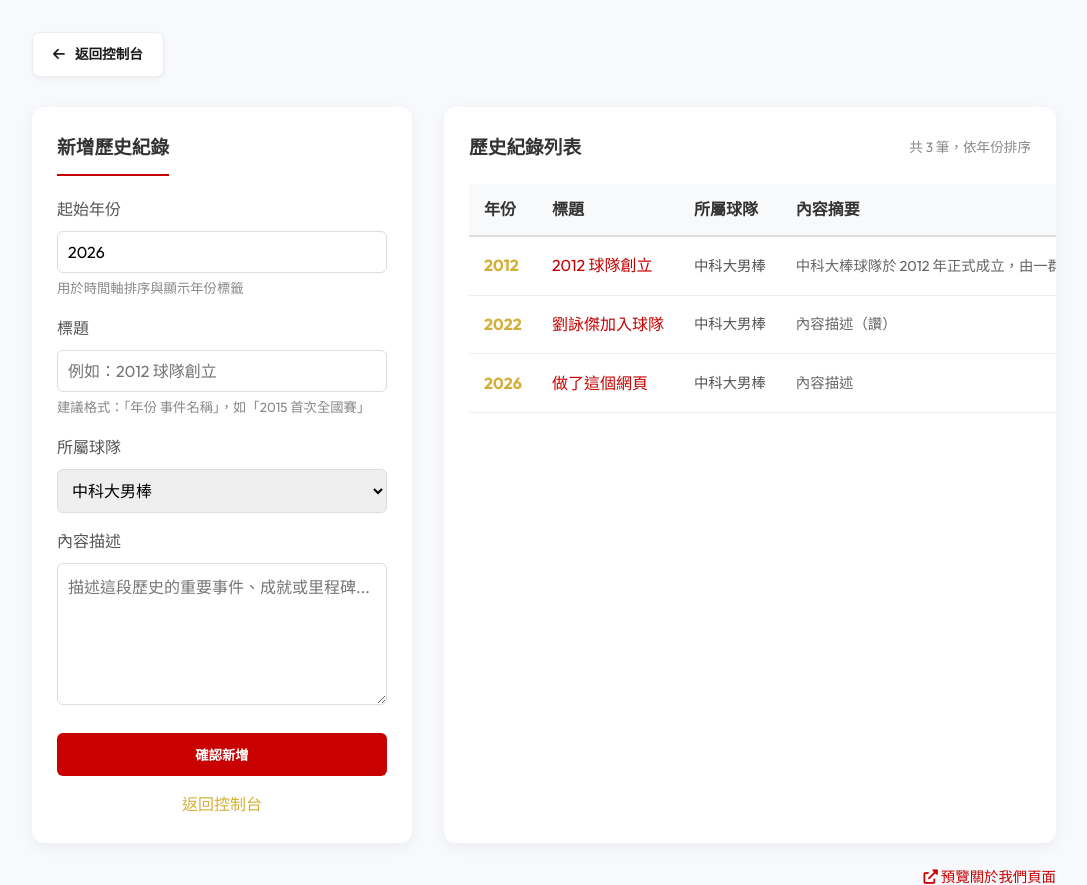
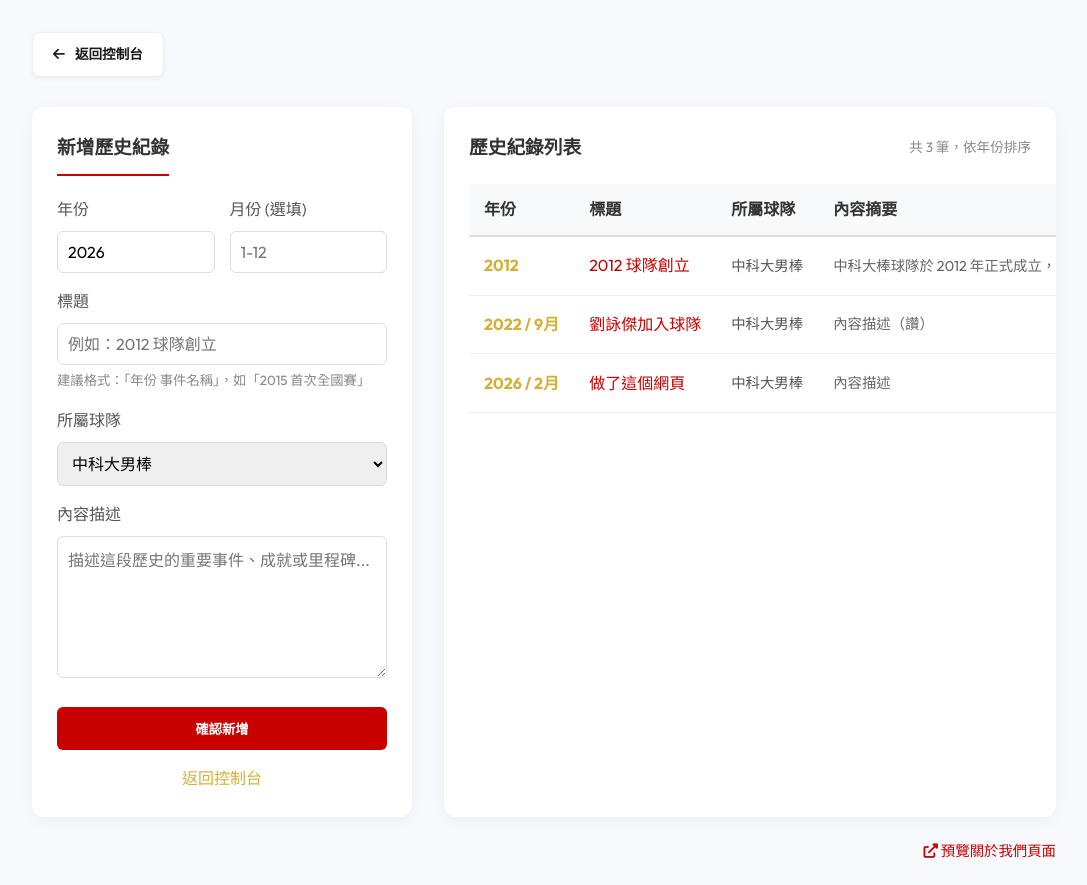
Before and after one commit to lzh082007/baseball_web, a PHP site: page /admin_history.php in a window 1280 px wide. Shown: the part 282-1167 px from the top of the page, without its empty margins (96-1183 px from the left). Run offline with PHP 8.4, Linux system fonts and the light colour scheme; the visitor is signed in with stand-in values (Sample User, id 1); data comes from the database, SQL or seed files in the repository; both versions use the stored data as it was after the commit.

Commit message:
“5/14資料庫更新及修改”

```diff
--- a/admin_history.php
+++ b/admin_history.php
@@ -9,7 +9,8 @@ if ($_SERVER['REQUEST_METHOD'] == 'POST') {
             'Team_Id'    => (int)$_POST['team_id'],
             'title'      => trim($_POST['title']),
             'content'    => trim($_POST['content']),
-            'start_year' => (int)$_POST['start_year']
+            'start_year' => (int)$_POST['start_year'],
+            'month'      => !empty($_POST['month']) ? (int)$_POST['month'] : null
         ]);
         $msg = '球隊歷史新增成功！';
     }
@@ -18,7 +19,8 @@ if ($_SERVER['REQUEST_METHOD'] == 'POST') {
             'Team_Id'    => (int)$_POST['team_id'],
             'title'      => trim($_POST['title']),
             'content'    => trim($_POST['content']),
-            'start_year' => (int)$_POST['start_year']
+            'start_year' => (int)$_POST['start_year'],
+            'month'      => !empty($_POST['month']) ? (int)$_POST['month'] : null
         ]);
         $msg = '球隊歷史修改成功！';
     }
@@ -35,6 +37,9 @@ if (isset($_GET['edit_id'])) {
 
 $histories = $db->getAll('teamhistory');
 usort($histories, function($a, $b) {
+    if ($a['start_year'] == $b['start_year']) {
+        return (int)($a['month'] ?? 0) <=> (int)($b['month'] ?? 0);
+    }
     return $a['start_year'] <=> $b['start_year'];
 });
 
@@ -69,14 +74,23 @@ $teams = $db->getAll('team');
                         <input type="hidden" name="History_Id" value="<?= (int)$editRecord['History_Id'] ?>">
                     <?php endif; ?>
 
-                    <div class="form-group" style="margin-bottom: 15px;">
-                        <label style="display: block; margin-bottom: 8px; font-weight: 500; color: #555;">起始年份</label>
-                        <input type="number" name="start_year" min="1900" max="2100"
-                               class="form-control"
-                               style="width: 100%; padding: 10px; border: 1px solid #ddd; border-radius: 6px; box-sizing: border-box;"
-                               value="<?= $editRecord ? (int)$editRecord['start_year'] : date('Y') ?>"
-                               required>
-                        <small style="color: #888; display: block; margin-top: 4px;">用於時間軸排序與顯示年份標籤</small>
+                    <div class="form-group" style="margin-bottom: 15px; display: flex; gap: 15px;">
+                        <div style="flex: 1;">
+                            <label style="display: block; margin-bottom: 8px; font-weight: 500; color: #555;">年份</label>
+                            <input type="number" name="start_year" min="1900" max="2100"
+                                   class="form-control"
+                                   style="width: 100%; padding: 10px; border: 1px solid #ddd; border-radius: 6px; box-sizing: border-box;"
+                                   value="<?= $editRecord ? (int)$editRecord['start_year'] : date('Y') ?>"
+                                   required>
+                        </div>
+                        <div style="flex: 1;">
+                            <label style="display: block; margin-bottom: 8px; font-weight: 500; color: #555;">月份 (選填)</label>
+                            <input type="number" name="month" min="1" max="12"
+                                   class="form-control"
+                                   style="width: 100%; padding: 10px; border: 1px solid #ddd; border-radius: 6px; box-sizing: border-box;"
+                                   placeholder="1-12"
+                                   value="<?= $editRecord ? ($editRecord['month'] ? (int)$editRecord['month'] : '') : '' ?>">
+                        </div>
                     </div>
 
                     <div class="form-group" style="margin-bottom: 15px;">
@@ -172,6 +186,9 @@ $teams = $db->getAll('team');
                                 <tr style="border-bottom: 1px solid #eee;">
                                     <td style="padding: 12px 15px; font-weight: 700; color: var(--secondary); font-size: 1rem;">
                                         <?= (int)$h['start_year'] ?>
+                                        <?php if (!empty($h['month'])): ?>
+                                            <span> / <?= (int)$h['month'] ?>月</span>
+                                        <?php endif; ?>
                                     </td>
                                     <td style="padding: 12px 15px; font-weight: 500; color: var(--primary);">
                                         <?= htmlspecialchars($h['title']) ?>
```
Also changed, not shown: about.php (+9 -1 lines), baseball_web.sql (+8 -5 lines), matches.php (+4 -4 lines), member_dashboard.php (+26 -22 lines), 1 other file.
